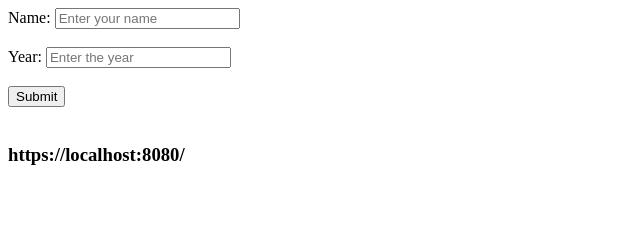
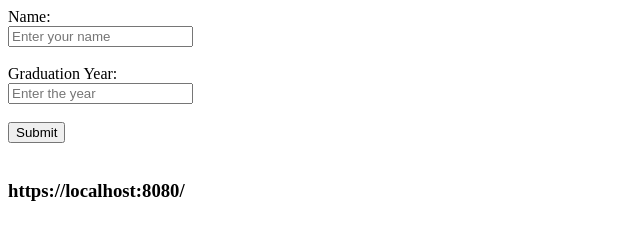
Before and after one commit to acciojob/sharable-urls-sunny8750, a website: page main.html in a window 1280 px wide. Shown: the whole page, without its empty margins (0-640 px from the left). Drawn offline with Linux system fonts and the light colour scheme.

Commit message:
created a submission

```diff
--- a/main.html
+++ b/main.html
@@ -2,10 +2,10 @@
 <html>
   <body>
 	   <form>
-    <label for="name">Name:</label>
+    <label for="name">Name:</label><br>
     <input type="text" id="name" name="name" placeholder="Enter your name"><br><br>
 
-    <label for="year">Year:</label>
+    <label for="year">Graduation Year:</label><br>
     <input type="number" id="year" name="year" placeholder="Enter the year"><br><br>
 
     <input type="button" id="button" value="Submit" onclick="updateURL()"><br><br>
```
